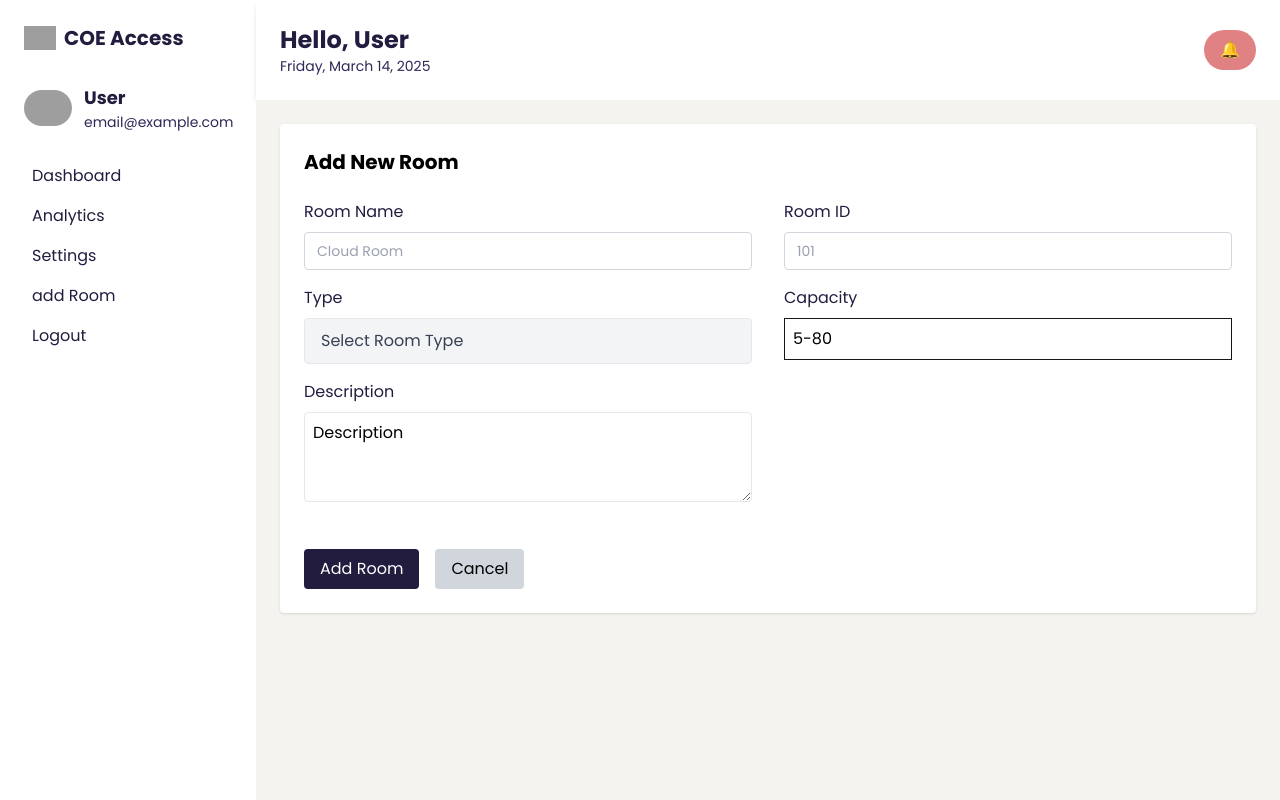
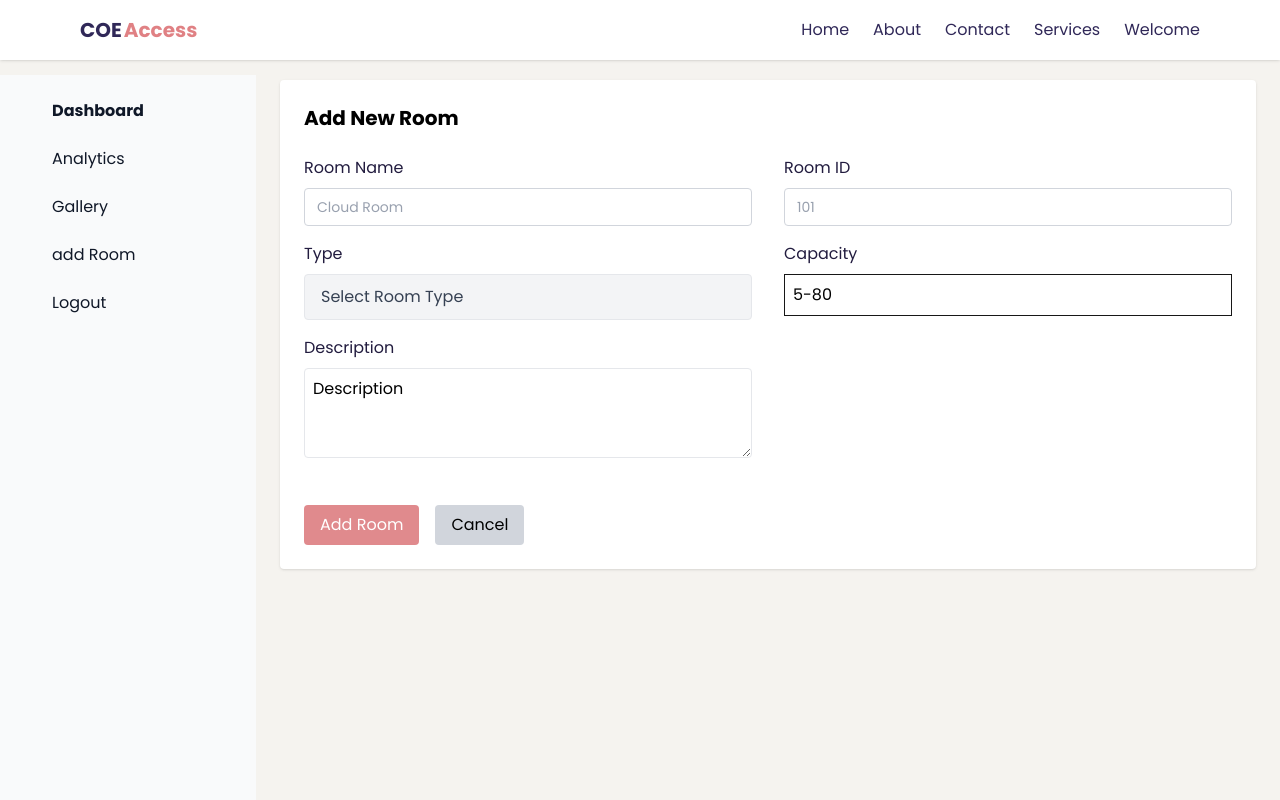
Before and after one commit to Thuwapat/CloudApp_classproject, a Next.js app in the folder frontend/: page /addroom in a window 1280 px wide. Built offline with nearby package versions, Linux system fonts and the light colour scheme; no server answers; grey boxes are pictures that could not be loaded.

Commit message:
fix-responsive()

```diff
--- a/frontend/src/app/addroom/page.tsx
+++ b/frontend/src/app/addroom/page.tsx
@@ -6,6 +6,8 @@ import Sidebar from "@/components/ui/sidebar";
 import DashboardHeader from "@/components/ui/dashboardheader";
 import Input from "@/components/ui/input";
 import { apiRoom } from "@/utility/axiosInstance"; // ใช้ apiRoom ที่ตั้งค่าไว้สำหรับ room_mgmt
+import ResponsiveSidebar from "@/components/ui/responsidebar";
+import Header from "@/components/header";
 
 export default function AddNewRoom() {
   const router = useRouter();
@@ -157,17 +159,17 @@ export default function AddNewRoom() {
   };
 
   return (
-    <div className="flex">
+    <div className="flex h-full">
       {/* Sidebar ด้านซ้าย */}
-      <Sidebar />
-
+      <Header firstName={''}/>
+      <ResponsiveSidebar />
       {/* ส่วนเนื้อหา (Main Content) ด้านขวา */}
       <div className="flex-1 flex flex-col h-screen">
         {/* Header ด้านบน */}
-        <DashboardHeader firstName={firstName} />
+        {/* <DashboardHeader firstName={firstName} /> */}
 
         {/* ส่วนเนื้อหาหลัก (Form Add New Room) */}
-        <div className="p-6 overflow-auto bg-[#F5F3EF] h-full">
+        <div className="p-6 pl-70 pt-20 overflow-auto bg-[#F5F3EF] h-full">
           <div className="bg-white p-6 rounded shadow">
             <h2 className="text-xl font-bold mb-6 text-black">Add New Room</h2>
 
@@ -283,7 +285,7 @@ export default function AddNewRoom() {
               <button
                 onClick={handleAddRoom}
                 disabled={loading}
-                className={`bg-[#221C3FFF] text-white px-4 py-2 rounded hover:bg-[#302858FF] ${
+                className={`bg-[#e08a8d] text-white px-4 py-2 rounded hover:bg-[#db787b] ${
                   loading ? "opacity-50 cursor-not-allowed" : ""
                 }`}
               >
--- a/frontend/src/app/profile/page.tsx
+++ b/frontend/src/app/profile/page.tsx
@@ -1,13 +1,13 @@
 "use client";
 
 import React, { useState, useEffect } from "react";
-import Sidebar from "@/components/ui/sidebar";
 import DashboardHeader from "@/components/ui/dashboardheader";
 import Input from "@/components/ui/input";
 import { toast } from "react-toastify";
 import "react-toastify/dist/ReactToastify.css";
 import { useRouter } from "next/navigation";
 import { apiAuth } from "@/utility/axiosInstance";
+import Sidebar from "@/components/ui/sidebarrequest";
 
 interface FormErrors {
   first_name?: string;
--- a/frontend/src/app/room_req/page.tsx
+++ b/frontend/src/app/room_req/page.tsx
@@ -35,7 +35,7 @@ export default function RequestRoomPage() {
   if (error) return <div className="p-10 text-red-500">{error}</div>;
 
   return (
-    <div className="flex h-screen bg-gray-100">
+    <div className="flex h-full bg-gray-100">
       {/* Sidebar */}
       <Sidebar />
 
--- a/frontend/src/components/header.tsx
+++ b/frontend/src/components/header.tsx
@@ -20,26 +20,26 @@ const Header: React.FC<HeaderProps> = ({ firstName }) => {
       {/* ส่วน Navbar บนสุด */}
       <nav className="max-w-6xl mx-auto px-4 py-4 flex items-center justify-between">
         {/* โลโก้ / Branding */}
-        <div className="text-xl font-bold">
-          LOGO
+        <div className="flex flex-row gap-0.5">
+        <div className="text-xl font-bold text-[#302858FF]">COE</div>
+        <div className="text-xl font-bold text-[#E08184FF]">Access</div>
         </div>
-
         {/* เมนูแบบเต็ม (แสดงบนจอใหญ่ขึ้นไป) */}
         <ul className="hidden md:flex gap-6">
           <li>
-            <a href="#" className="hover:text-blue-500">Home</a>
+            <a href="#" className="text-[#302858FF] hover:text-blue-500">Home</a>
           </li>
           <li>
-            <a href="#" className="hover:text-blue-500">About</a>
+            <a href="#" className=" text-[#302858FF] hover:text-blue-500">About</a>
           </li>
           <li>
-            <a href="#" className="hover:text-blue-500">Contact</a>
+            <a href="#" className=" text-[#302858FF] hover:text-blue-500">Contact</a>
           </li>
           <li>
-            <a href="#" className="hover:text-blue-500">Services</a>
+            <a href="#" className=" text-[#302858FF] hover:text-blue-500">Services</a>
           </li>
           <li>
-            <a href="#" className="hover:text-blue-500">Welcome {firstName}</a>
+            <a href="#" className=" text-[#302858FF] hover:text-blue-500">Welcome {firstName}</a>
           </li>
         </ul>
 
@@ -57,19 +57,19 @@ const Header: React.FC<HeaderProps> = ({ firstName }) => {
         <div className="md:hidden bg-white shadow px-4 py-2">
           <ul className="flex flex-col gap-3">
             <li>
-              <a href="#" className="hover:text-blue-500 block">Home</a>
+              <a href="#" className="text-[#302858FF] hover:text-blue-500 block">Home</a>
             </li>
             <li>
-              <a href="#" className="hover:text-blue-500 block">About</a>
+              <a href="#" className=" text-[#302858FF] hover:text-blue-500 block">About</a>
             </li>
             <li>
-              <a href="#" className="hover:text-blue-500 block">Contact</a>
+              <a href="#" className="text-[#302858FF] hover:text-blue-500 block">Contact</a>
             </li>
             <li>
-              <a href="#" className="hover:text-blue-500 block">Services</a>
+              <a href="#" className="text-[#302858FF] hover:text-blue-500 block">Services</a>
             </li>
             <li>
-              <a href="#" className="hover:text-blue-500 block">Welcome {firstName}</a>
+              <a href="#" className="text-[#302858FF] hover:text-blue-500 block">Welcome {firstName}</a>
             </li>
           </ul>
         </div>
--- a/frontend/src/components/ui/logs.tsx
+++ b/frontend/src/components/ui/logs.tsx
@@ -29,7 +29,7 @@ const Logs = () => {
   }, []);
 
   // รูปภาพ dummy (จนกว่าจะมีระบบอัปโหลดรูปจริง)
-  const getDummyPhoto = (index) => `/dummy-photo${(index % 5) + 1}.jpg`;
+  const getDummyPhoto = (index: number) => `/dummy-photo${(index % 5) + 1}.jpg`;
 
   if (loading) return <div className="p-6">Loading...</div>;
   if (error) return <div className="p-6 text-red-500">{error}</div>;
--- a/frontend/src/components/ui/responsidebar.tsx
+++ b/frontend/src/components/ui/responsidebar.tsx
@@ -9,6 +9,12 @@ const ResponsiveSidebar = () => {
   // toggle เปิด/ปิด Sidebar
   const toggleSidebar = () => {
     setIsOpen(!isOpen);
+  };
+
+  const handleLogout = () => {
+    localStorage.removeItem("token");
+    localStorage.removeItem("user");
+    window.location.href = "/";
   };
 
   return (
@@ -29,15 +35,15 @@ const ResponsiveSidebar = () => {
       {/* Sidebar */}
       <aside
         id="default-sidebar"
-        className={`fixed top-0 left-0 z-40 w-64 h-screen transition-transform transform ${
+        className={`fixed top-0 left-0 z-40 w-64 h-screen transition-transform transform pt-[75px] ${
           isOpen ? "translate-x-0" : "-translate-x-full"
         } sm:translate-x-0`}
         aria-label="Sidebar"
       >
-        <div className="h-full px-3 py-4 overflow-y-auto bg-gray-50 dark:bg-gray-800">
+        <div className="h-full px-3 py-4 overflow-y-auto bg-gray-50 dark:bg-[#e08a8d]">
           <ul className="space-y-2 font-medium">
             <li>
-              <Link href="#" className="flex items-center p-2 text-gray-900 rounded-lg dark:text-white hover:bg-gray-100 dark:hover:bg-gray-700 group">
+              <Link href="dashboard" className="flex items-center p-2 text-gray-900 rounded-lg dark:text-white hover:bg-gray-100 dark:hover:bg-[#db787b] group">
 
                   <svg
                     className="w-5 h-5 text-gray-500 transition duration-75 dark:text-gray-400 group-hover:text-gray-900 dark:group-hover:text-white"
@@ -49,15 +55,15 @@ const ResponsiveSidebar = () => {
                     <path
                       clipRule="evenodd"
                       fillRule="evenodd"
-                      d="M2 4.75A.75.75 0 012.75 4h14.5a.75.75 0 010 1.5H2.75A.75.75 0 012 4.75zm0 10.5a.75.75 0 01.75-.75h7.5a.75.75 0 010 1.5h-7.5a.75.75 0 01-.75-.75zM2 10a.75.75 0 01.75-.75h14.5a.75.75 0 010 1.5H2.75A.75.75 0 012 10z"
+
                     />
                   </svg>
-                  <span className="ml-3">Dashboard</span>
+                  <p className="ml-3 font-bold ">Dashboard</p>
 
               </Link>
             </li>
             <li>
-              <Link href="/analytics" className="flex items-center p-2 text-gray-900 rounded-lg dark:text-white hover:bg-gray-100 dark:hover:bg-gray-700 group">
+              <Link href="/analytics" className="flex items-center p-2 text-gray-900 rounded-lg dark:text-white hover:bg-gray-100 dark:hover:bg-[#db787b] group">
                   <svg
                     className="w-5 h-5 text-gray-500 transition duration-75 dark:text-gray-400 group-hover:text-gray-900 dark:group-hover:text-white"
                     aria-hidden="true"
@@ -65,16 +71,52 @@ const ResponsiveSidebar = () => {
                     fill="currentColor"
                     viewBox="0 0 18 18"
                   >
-                    <path d="M6.143 0H1.857A1.857 1.857 0 0 0 0 1.857v4.286C0 7.169.831 8 1.857 8h4.286A1.857 1.857 0 0 0 8 6.143V1.857A1.857 1.857 0 0 0 6.143 0Zm10 0h-4.286A1.857 1.857 0 0 0 10 1.857v4.286C10 7.169 10.831 8 11.857 8h4.286A1.857 1.857 0 0 0 18 6.143V1.857A1.857 1.857 0 0 0 16.143 0Zm-10 10H1.857A1.857 1.857 0 0 0 0 11.857v4.286C0 17.169.831 18 1.857 18h4.286A1.857 1.857 0 0 0 8 16.143v-4.286A1.857 1.857 0 0 0 6.143 10Zm10 0h-4.286A1.857 1.857 0 0 0 10 11.857v4.286c0 1.026.831 1.857 1.857 1.857h4.286A1.857 1.857 0 0 0 18 16.143v-4.286A1.857 1.857 0 0 0 16.143 10Z" />
                   </svg>
                   <span className="flex-1 ml-3 whitespace-nowrap">Analytics</span>
-                  <span className="inline-flex items-center justify-center px-2 ml-3 text-sm font-medium text-gray-800 bg-gray-100 rounded-full dark:bg-gray-700 dark:text-gray-300">
-                    Pro
-                  </span>
+              </Link>
+            </li>
+            <li>
+              <Link href="/gallery" className="flex items-center p-2 text-gray-900 rounded-lg dark:text-white hover:bg-gray-100 dark:hover:bg-[#db787b] group">
+                  <svg
+                    className="w-5 h-5 text-gray-500 transition duration-75 dark:text-gray-400 group-hover:text-gray-900 dark:group-hover:text-white"
+                    aria-hidden="true"
+                    xmlns="http://www.w3.org/2000/svg"
+                    fill="currentColor"
+                    viewBox="0 0 18 18"
+                  >
+                  </svg>
+                  <span className="flex-1 ml-3 whitespace-nowrap">Gallery</span>
+              </Link>
+            </li>
+            <li>
+              <Link href="/addroom" className="flex items-center p-2 text-gray-900 rounded-lg dark:text-white hover:bg-gray-100 dark:hover:bg-[#db787b] group">
+                  <svg
+                    className="w-5 h-5 text-gray-500 transition duration-75 dark:text-gray-400 group-hover:text-gray-900 dark:group-hover:text-white"
+                    aria-hidden="true"
+                    xmlns="http://www.w3.org/2000/svg"
+                    fill="currentColor"
+                    viewBox="0 0 18 18"
+                  >
+
+                  </svg>
+                  <span className="flex-1 ml-3 whitespace-nowrap">add Room</span>
+              </Link>
+            </li>
+            <li>
+              <Link href="/analytics" className="flex items-center p-2 text-gray-900 rounded-lg dark:text-white hover:bg-gray-100 dark:hover:bg-[#db787b] group">
+                  <svg
+                    className="w-5 h-5 text-gray-500 transition duration-75 dark:text-gray-400 group-hover:text-gray-900 dark:group-hover:text-white"
+                    aria-hidden="true"
+                    xmlns="http://www.w3.org/2000/svg"
+                    fill="currentColor"
+                    viewBox="0 0 18 18"
+                  >
+
+                  </svg>
+                  <span onClick={handleLogout} className="flex-1 ml-3 whitespace-nowrap">Logout</span>
 
               </Link>
             </li>
-            {/* เพิ่มรายการเมนูอื่น ๆ ตามต้องการ */}
           </ul>
         </div>
       </aside>
--- a/frontend/src/components/ui/sidebar.tsx
+++ b/frontend/src/components/ui/sidebar.tsx
@@ -60,8 +60,8 @@ const Sidebar = () => {
             </Link>
           </li>
           <li>
-            <Link href="/settings" className="flex items-center text-[#221C3FFF] hover:text-[#E08184FF]">
-              <span className="mr-2"></span> Settings
+            <Link href="/gallery" className="flex items-center text-[#221C3FFF] hover:text-[#E08184FF]">
+              <span className="mr-2"></span> Gallery
             </Link>
           </li>
           <li>
--- a/frontend/src/components/ui/sidebarrequest.tsx
+++ b/frontend/src/components/ui/sidebarrequest.tsx
@@ -27,19 +27,19 @@ const Sidebar = () => {
     <aside className="w-64 bg-white h-screen p-6 shadow-md">
       {/* Logo */}
       <div className="flex items-center mb-8">
-        <Image src="/logo.png" alt="Logo" width={32} height={32} />
+        {/* <Image src="/logo.png" alt="Logo" width={32} height={32} /> */}
         <h1 className="ml-2 text-xl font-bold text-[#221C3FFF]">COE Access</h1>
       </div>
 
       {/* User Info */}
       <div className="flex items-center mb-8">
-        <Image
+        {/* <Image
           src="/dummy-photo1.jpg"
           alt="User"
           width={48}
           height={48}
           className="rounded-full"
-        />
+        /> */}
         <div className="ml-3">
           <h2 className="text-lg font-semibold text-[#221C3FFF]">{firstName}</h2>
           <p className="text-sm text-[#302858FF]">{email}</p>
@@ -60,7 +60,7 @@ const Sidebar = () => {
             </Link>
           </li>
           <li>
-            <Link href="/reg_rfid" className="flex items-center text-[#221C3FFF] hover:text-[#E08184FF]">
+            <Link href="/profile" className="flex items-center text-[#221C3FFF] hover:text-[#E08184FF]">
               <span className="mr-2">🏷️</span> Register RFID
             </Link>
           </li>
```
Also changed, not shown: frontend/src/app/analytics/page.tsx (+16 -12 lines), frontend/src/app/dashboard/page.tsx (+5 -3 lines), frontend/src/app/gallery/GalleryClient.tsx (+4 -4 lines), frontend/src/components/ui/navbar.tsx (+0 -72 lines), 1 other file (tests, documents, lock files or other folders).
